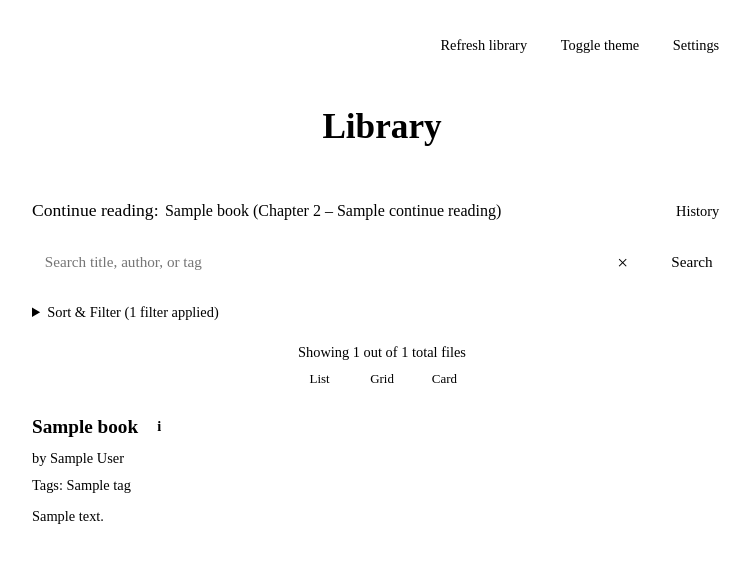
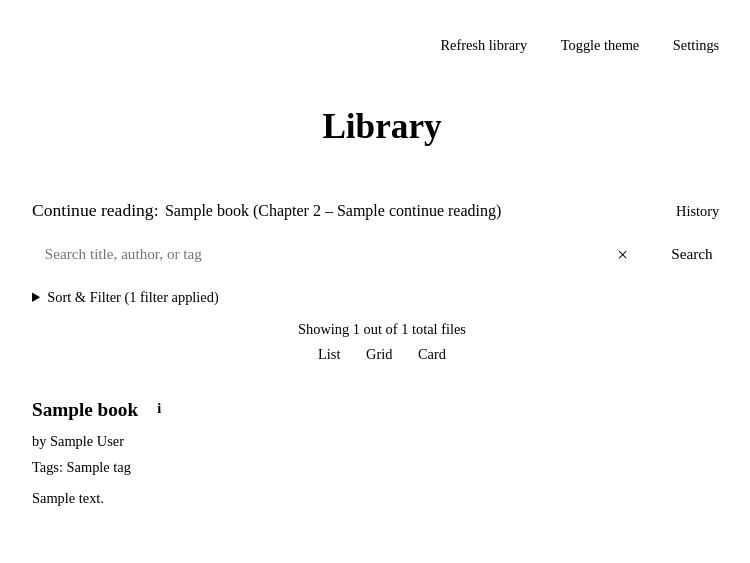
Before and after one commit to Minighost/shelf-mg, a Python web app: template templates/library.html in a window 1280 px wide. Shown: the top 563 px of the page, without its empty margins (258-1008 px from the left). Run offline with Jinja, Linux system fonts and the light colour scheme; the template is opened without the code that fills it: most values are stand-ins (such as "Sample title", 1, 10 or a date in 2020).

Commit message:
various style things

```diff
--- a/static/style.css
+++ b/static/style.css
@@ -283,7 +283,7 @@ button::-moz-focus-inner {
 
 .search-form-wrapper {
     max-width: var(--content-max-width);
-    margin: 0 auto 1rem auto;
+    margin: 0 auto 0.5em auto;
 }
 
 .search-form-wrapper .search-form {
@@ -294,8 +294,8 @@ button::-moz-focus-inner {
 .filter-sort-form {
     display: flow-root;
     max-width: var(--content-max-width);
-    margin: 0 auto 1rem auto;
-    padding-top: 0.3rem;
+    margin: 0 auto 0.5em auto;
+    padding-top: 0.3em;
 }
 
 .filter-sort-actions {
@@ -823,7 +832,7 @@ html.view-card .card-view {
 
 .results-summary {
     max-width: var(--content-max-width);
-    margin: 0 auto;
+    margin: 0 auto 0.25em auto;
     text-align: center;
     color: var(--text-muted);
     font-size: 0.9em;
@@ -832,30 +841,33 @@ html.view-card .card-view {
 
 .pagination {
     max-width: var(--content-max-width);
-    margin: 1.5rem auto;
+    margin: 1em auto;
     color: var(--text-muted);
     font-size: 0.9em;
     line-height: 1;
 }
 
+/* Refers to the nav bar that the top,
+   different from the nav at the bottom */
 .pagination-top {
-    display: flex;
-    flex-direction: column;
-    align-items: stretch;
-    gap: 1.3rem;
     margin-top: 0;
-    padding-top: 0.5rem;
+    margin-bottom: 2em;
 }
 
-.pagination-top > .view-links {
-    align-self: center;
+.view-switcher {
+    max-width: var(--content-max-width);
+    margin: 0 auto 2em;
+    display: flex;
+    justify-content: center;
+}
+
+.view-links {
     display: flex;
     gap: 0.4rem;
 }
 
 .view-btn {
     box-sizing: border-box;
-    width: 3.5rem;
     text-align: center;
     background: none;
     border: 1px solid var(--border-color);
--- a/templates/library.html
+++ b/templates/library.html
@@ -210,8 +210,8 @@
             </form>
         {% endif %}
         <p class="results-summary">Showing {{ total_matches }} out of {{ total_library }} total files</p>
-        <nav class="pagination pagination-top">
-            {% if total_pages > 1 %}
+        {% if total_pages > 1 %}
+            <nav class="pagination pagination-top">
                 <div class="pagination-controls">
                     <div class="pagination-side pagination-side-left">
                         {% if page > 1 %}
@@ -227,7 +227,9 @@
                         {% endif %}
                     </div>
                 </div>
-            {% endif %}
+            </nav>
+        {% endif %}
+        <div class="view-switcher">
             <div class="view-links">
                 {% for v, label in (('list', 'List'), ('grid', 'Grid'), ('card', 'Card')) %}
                     {% if view == v %}
@@ -237,7 +239,7 @@
                     {% endif %}
                 {% endfor %}
             </div>
-        </nav>
+        </div>
         <div class="book-list">
             {% for book in books %}
                 <div class="book-entry">
```
Also changed, not shown: other parts of static/style.css (+44 -18 lines).
